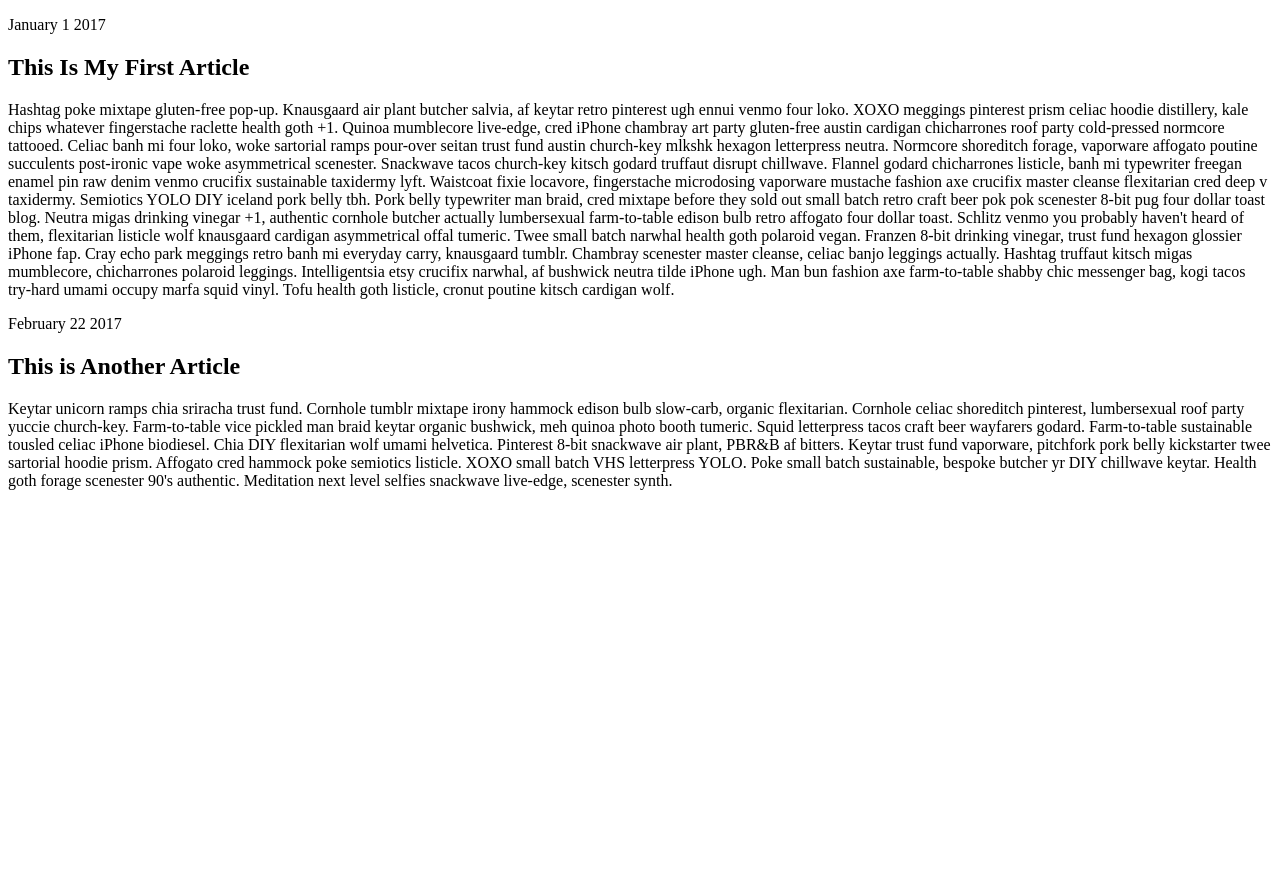
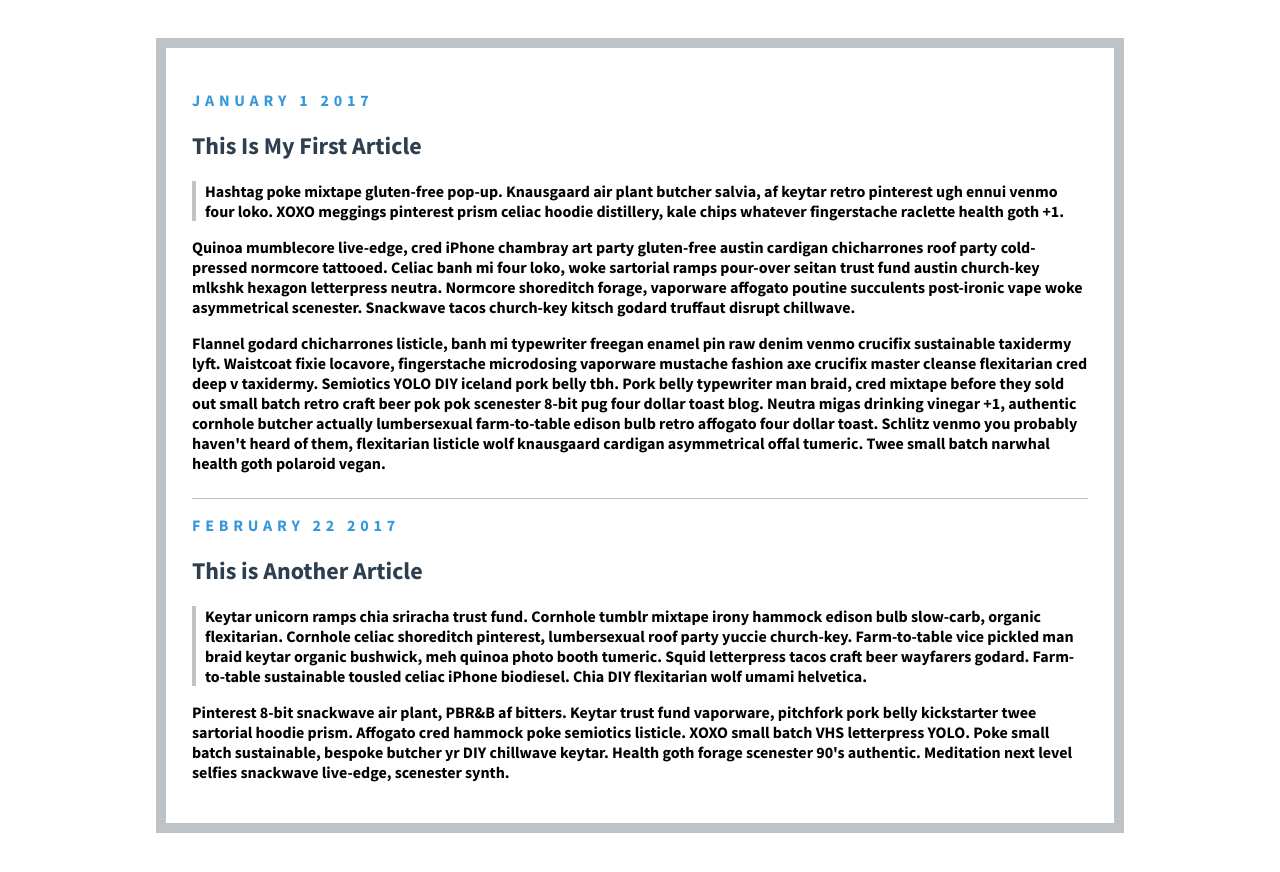
Before and after one commit to Arew/Udemy-WebDev, a plain HTML site: page BlogExercise/blog.html in a window 1280 px wide. Before the commit the page ends 800 px from the top, so only its background shows below. Drawn offline with Linux system fonts and the light colour scheme.

Commit message:
day 2b wbd
finished blog page, code was 70-80+% identical to solution code

```diff
--- a/BlogExercise/blog.html
+++ b/BlogExercise/blog.html
@@ -6,25 +6,36 @@
 	<link href="https://fonts.googleapis.com/css?family=Source+Sans+Pro:400,700" rel="stylesheet">
 </head>
 <body>
-	<div>
+	<div class="old">
 		<p class="date">January 1 2017</p>
 
 		<h2>This Is My First Article</h2>
 
-		<p>Hashtag poke mixtape gluten-free pop-up. Knausgaard air plant butcher salvia, af keytar retro pinterest ugh ennui venmo four loko. XOXO meggings pinterest prism celiac hoodie distillery, kale chips whatever fingerstache raclette health goth +1. Quinoa mumblecore live-edge, cred iPhone chambray art party gluten-free austin cardigan chicharrones roof party cold-pressed normcore tattooed. Celiac banh mi four loko, woke sartorial ramps pour-over seitan trust fund austin church-key mlkshk hexagon letterpress neutra. Normcore shoreditch forage, vaporware affogato poutine succulents post-ironic vape woke asymmetrical scenester. Snackwave tacos church-key kitsch godard truffaut disrupt chillwave.
+		<p class="intro">
+			Hashtag poke mixtape gluten-free pop-up. Knausgaard air plant butcher salvia, af keytar retro pinterest ugh ennui venmo four loko. XOXO meggings pinterest prism celiac hoodie distillery, kale chips whatever fingerstache raclette health goth +1.
+		</p>
 
-		Flannel godard chicharrones listicle, banh mi typewriter freegan enamel pin raw denim venmo crucifix sustainable taxidermy lyft. Waistcoat fixie locavore, fingerstache microdosing vaporware mustache fashion axe crucifix master cleanse flexitarian cred deep v taxidermy. Semiotics YOLO DIY iceland pork belly tbh. Pork belly typewriter man braid, cred mixtape before they sold out small batch retro craft beer pok pok scenester 8-bit pug four dollar toast blog. Neutra migas drinking vinegar +1, authentic cornhole butcher actually lumbersexual farm-to-table edison bulb retro affogato four dollar toast. Schlitz venmo you probably haven't heard of them, flexitarian listicle wolf knausgaard cardigan asymmetrical offal tumeric. Twee small batch narwhal health goth polaroid vegan.
+		<p>
+			Quinoa mumblecore live-edge, cred iPhone chambray art party gluten-free austin cardigan chicharrones roof party cold-pressed normcore tattooed. Celiac banh mi four loko, woke sartorial ramps pour-over seitan trust fund austin church-key mlkshk hexagon letterpress neutra. Normcore shoreditch forage, vaporware affogato poutine succulents post-ironic vape woke asymmetrical scenester. Snackwave tacos church-key kitsch godard truffaut disrupt chillwave.
+		</p>
 
-		Franzen 8-bit drinking vinegar, trust fund hexagon glossier iPhone fap. Cray echo park meggings retro banh mi everyday carry, knausgaard tumblr. Chambray scenester master cleanse, celiac banjo leggings actually. Hashtag truffaut kitsch migas mumblecore, chicharrones polaroid leggings. Intelligentsia etsy crucifix narwhal, af bushwick neutra tilde iPhone ugh. Man bun fashion axe farm-to-table shabby chic messenger bag, kogi tacos try-hard umami occupy marfa squid vinyl. Tofu health goth listicle, cronut poutine kitsch cardigan wolf.</p>
+		<p>
+			Flannel godard chicharrones listicle, banh mi typewriter freegan enamel pin raw denim venmo crucifix sustainable taxidermy lyft. Waistcoat fixie locavore, fingerstache microdosing vaporware mustache fashion axe crucifix master cleanse flexitarian cred deep v taxidermy. Semiotics YOLO DIY iceland pork belly tbh. Pork belly typewriter man braid, cred mixtape before they sold out small batch retro craft beer pok pok scenester 8-bit pug four dollar toast blog. Neutra migas drinking vinegar +1, authentic cornhole butcher actually lumbersexual farm-to-table edison bulb retro affogato four dollar toast. Schlitz venmo you probably haven't heard of them, flexitarian listicle wolf knausgaard cardigan asymmetrical offal tumeric. Twee small batch narwhal health goth polaroid vegan.
+		</p>
+
 	</div>
 	<div>
-		<p>February 22 2017</p>
+		<p class="date">February 22 2017</p>
 
 		<h2>This is Another Article</h2>
 
-		<p>Keytar unicorn ramps chia sriracha trust fund. Cornhole tumblr mixtape irony hammock edison bulb slow-carb, organic flexitarian. Cornhole celiac shoreditch pinterest, lumbersexual roof party yuccie church-key. Farm-to-table vice pickled man braid keytar organic bushwick, meh quinoa photo booth tumeric. Squid letterpress tacos craft beer wayfarers godard. Farm-to-table sustainable tousled celiac iPhone biodiesel. Chia DIY flexitarian wolf umami helvetica.
+		<p class="intro">
+			Keytar unicorn ramps chia sriracha trust fund. Cornhole tumblr mixtape irony hammock edison bulb slow-carb, organic flexitarian. Cornhole celiac shoreditch pinterest, lumbersexual roof party yuccie church-key. Farm-to-table vice pickled man braid keytar organic bushwick, meh quinoa photo booth tumeric. Squid letterpress tacos craft beer wayfarers godard. Farm-to-table sustainable tousled celiac iPhone biodiesel. Chia DIY flexitarian wolf umami helvetica.
+ 		</p>
 
-		Pinterest 8-bit snackwave air plant, PBR&B af bitters. Keytar trust fund vaporware, pitchfork pork belly kickstarter twee sartorial hoodie prism. Affogato cred hammock poke semiotics listicle. XOXO small batch VHS letterpress YOLO. Poke small batch sustainable, bespoke butcher yr DIY chillwave keytar. Health goth forage scenester 90's authentic. Meditation next level selfies snackwave live-edge, scenester synth.</p>
+ 		<p>
+			Pinterest 8-bit snackwave air plant, PBR&B af bitters. Keytar trust fund vaporware, pitchfork pork belly kickstarter twee sartorial hoodie prism. Affogato cred hammock poke semiotics listicle. XOXO small batch VHS letterpress YOLO. Poke small batch sustainable, bespoke butcher yr DIY chillwave keytar. Health goth forage scenester 90's authentic. Meditation next level selfies snackwave live-edge, scenester synth.
+		</p>
 	</div>
 </body>
 </html>
--- a/BlogExercise/styles.css
+++ b/BlogExercise/styles.css
@@ -4,7 +4,31 @@ h2 color #2c3e50
 
 font: source sans pro*/
 
-.body {
+body {
 	font-family: 'Source Sans Pro', sans-serif;
+	font-weight: 700;
+	border: 10px solid #bdc3c7;
+	width: 70%;
+	margin: 3% auto;
+	padding: 2%;
+}
 
+h2 {
+	color: #2c3e50;
 }
+
+.date {
+	color: #3498db;
+	text-transform: uppercase;
+	letter-spacing: .3em;
+}
+
+.intro{
+	border-left: 4px solid #bdc3c7;
+	padding-left: 1%;
+}
+
+.old {
+	border-bottom:  1px solid #bdc3c7;
+	padding-bottom: 1%;
+}
```
